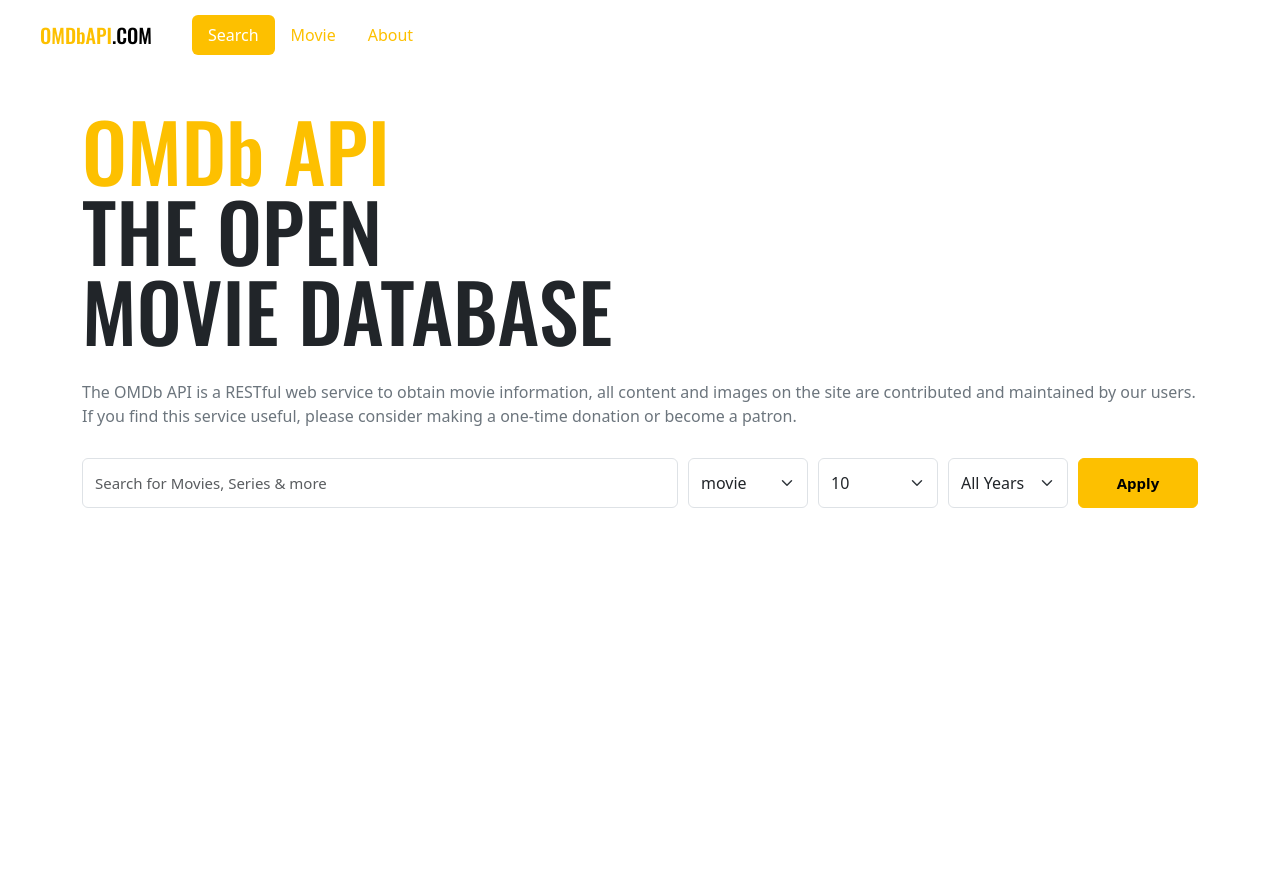
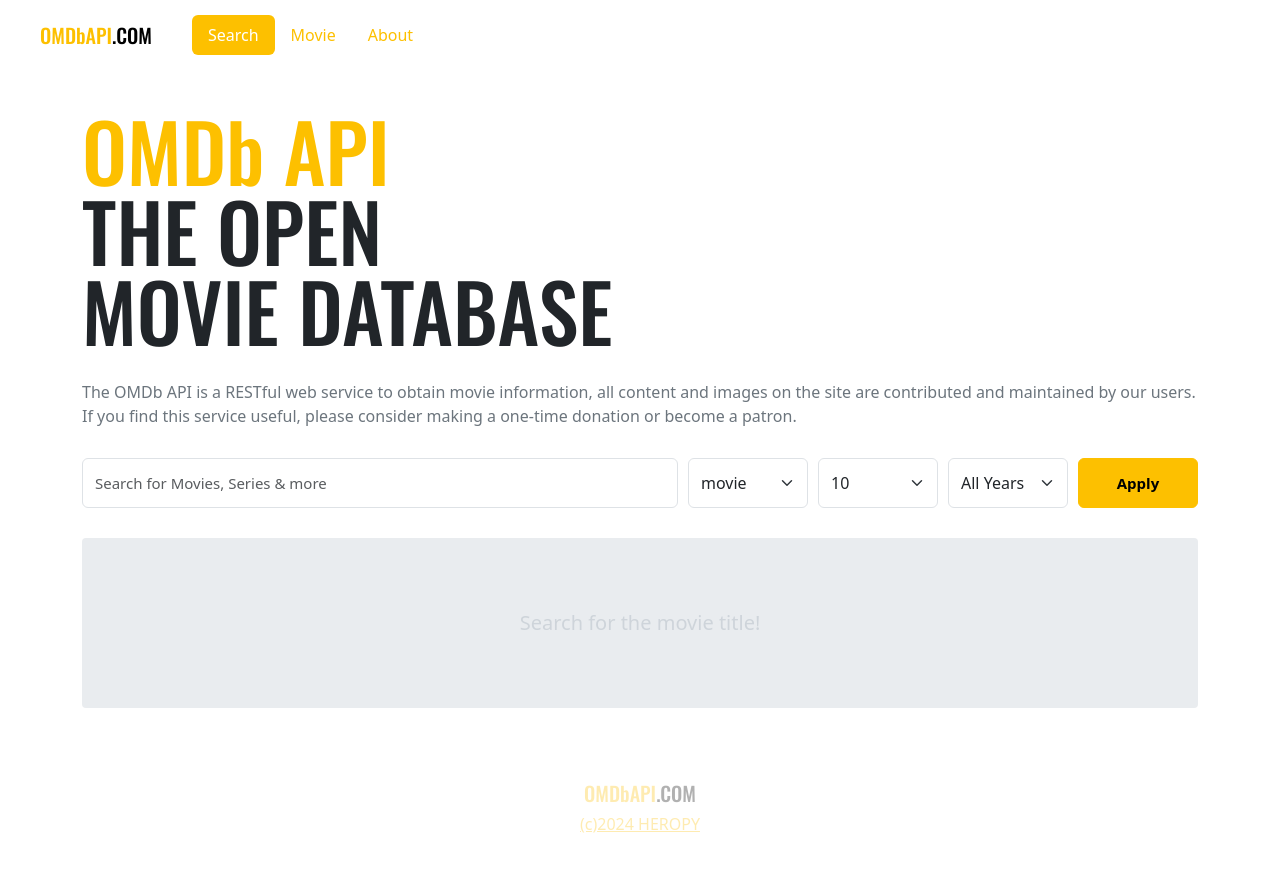
Before and after one commit to kimsundae/vue3-movie-app, a Vue app: page /#/ in a window 1280 px wide. Shown: the top 872 px of the page. Before the commit the page ends 800 px from the top, so only its background shows below. Built offline with nearby package versions, Linux system fonts and the light colour scheme.

Commit message:
~ 22 footer

```diff
--- a/src/App.vue
+++ b/src/App.vue
@@ -1,13 +1,16 @@
 <template>
   <Header />
   <RouterView />
+  <Footer />
 </template>
 
 <script>
 import Header from '~/components/Header'
+import Footer from '~/components/Footer'
 export default {
   components: {
-    Header
+    Header,
+    Footer
   }
 }
 </script>
--- /dev/null
+++ b/src/components/Footer.vue
@@ -0,0 +1,30 @@
+<template>
+  <footer>
+    <Logo />
+    <a href="https://github.com/ParkYoungWoong" target="_blank">
+      (c){{ new Date().getFullYear() }} HEROPY
+    </a>
+  </footer>
+</template>
+
+<script>
+import Logo from '~/components/Logo'
+export default {
+  components: {
+    Logo
+  }
+}
+</script>
+
+<style lang="scss" scoped>
+footer {
+  padding: 70px 0;
+  text-align: center;
+  opacity: 0.3;
+
+  .logo {
+    display: block;
+    margin-bottom: 4px;
+  }
+}
+</style>
--- a/src/components/MovieItem.vue
+++ b/src/components/MovieItem.vue
@@ -1,5 +1,14 @@
 <template>
-  <div>{{ movie.Title }}</div>
+  <div :style="{ backgroundImage: `url(${movie.Poster})` }" class="movie">
+    <div class="info">
+      <div class="year">
+        {{ movie.Year }}
+      </div>
+      <div class="title">
+        {{ movie.Title }}
+      </div>
+    </div>
+  </div>
 </template>
 
 <script>
@@ -12,3 +21,52 @@
   }
 }
 </script>
+
+<style lang="scss" scoped>
+@import "~/scss/main";
+
+.movie {
+  $width: 168px;
+  width: $width;
+  height: $width * 3 / 2;
+  margin: 10px;
+  border-radius: 4px;
+  background-color: $gray-400;
+  background-size: cover;
+  overflow: hidden;
+  position: relative;
+
+  &:hover::after {
+    content: "";
+    position: absolute;
+    top: 0;
+    bottom: 0;
+    left: 0;
+    right: 0;
+    border: 6px solid $primary;
+  }
+
+  .info {
+    background-color: rgba($black, .3);
+    width: 100%;
+    padding: 14px;
+    font-size: 14px;
+    text-align: center;
+    position: absolute;
+    left: 0;
+    bottom: 0;
+    backdrop-filter: blur(10px);
+
+    .year {
+      color: $primary;
+    }
+
+    .title {
+      color: $white;
+      white-space: nowrap;
+      overflow: hidden;
+      text-overflow: ellipsis;
+    }
+  }
+}
+</style>
--- a/src/components/MovieList.vue
+++ b/src/components/MovieList.vue
@@ -1,10 +1,13 @@
 <template>
   <div class="container">
-    <div class="inner">
-      <div class="message">
+    <div :class="{ 'no-result': !movies.length }" class="inner">
+      <div v-if="loading" class="spinner-border text-primary"></div>
+      <div v-if="message" class="message">
         {{ message }}
       </div>
-      <MovieItem v-for="movie in movies" :key="movie.imdbID" :movie="movie" />
+      <div v-else class="movies">
+        <MovieItem v-for="movie in movies" :key="movie.imdbID" :movie="movie" />
+      </div>
     </div>
   </div>
 </template>
@@ -21,7 +24,40 @@
     },
     message() {
       return this.$store.state.movie.message
+    },
+    loading() {
+      return this.$store.state.movie.loading
     }
   }
 }
 </script>
+
+<style lang="scss" scoped>
+@import "~/scss/main";
+
+.container {
+  margin-top: 30px;
+
+  .inner {
+    background-color: $gray-200;
+    padding: 10px 0;
+    border-radius: 4px;
+    text-align: center;
+
+    &.no-result {
+      padding: 70px 0;
+    }
+  }
+
+  .message {
+    color: $gray-400;
+    font-size: 20px;
+  }
+
+  .movies {
+    display: flex;
+    flex-wrap: wrap;
+    justify-content: center;
+  }
+}
+</style>
--- a/src/scss/main.scss
+++ b/src/scss/main.scss
@@ -1,4 +1,11 @@
 $primary : #FDC000;
+$container-max-widths:(
+  sm:540px,
+  md:720px,
+  lg:924px,
+  xl:1140px,
+  xxl:1364px
+);
 @import "../../node_modules/bootstrap/scss/functions";
 @import "../../node_modules/bootstrap/scss/variables";
 @import "../../node_modules/bootstrap/scss/mixins";
--- a/src/store/movie.js
+++ b/src/store/movie.js
@@ -6,7 +6,7 @@
   // data
   state: () => ({
     movies: [],
-    message: "",
+    message: "Search for the movie title!",
     loading: false,
   }),
   // computed
@@ -24,6 +24,12 @@
   },
   actions: {
     async searchMovies({ state, commit }, payload) {
+      if (state.loading) return;
+
+      commit("updateState", {
+        message: "",
+        loading: true,
+      });
       try {
         const { title, type, number, year } = payload;
 
@@ -49,6 +55,10 @@
         }
       } catch (message) {
         commit("updateState", { movies: [], message });
+      } finally {
+        commit("updateState", {
+          loading: false,
+        });
       }
     },
   },
```
